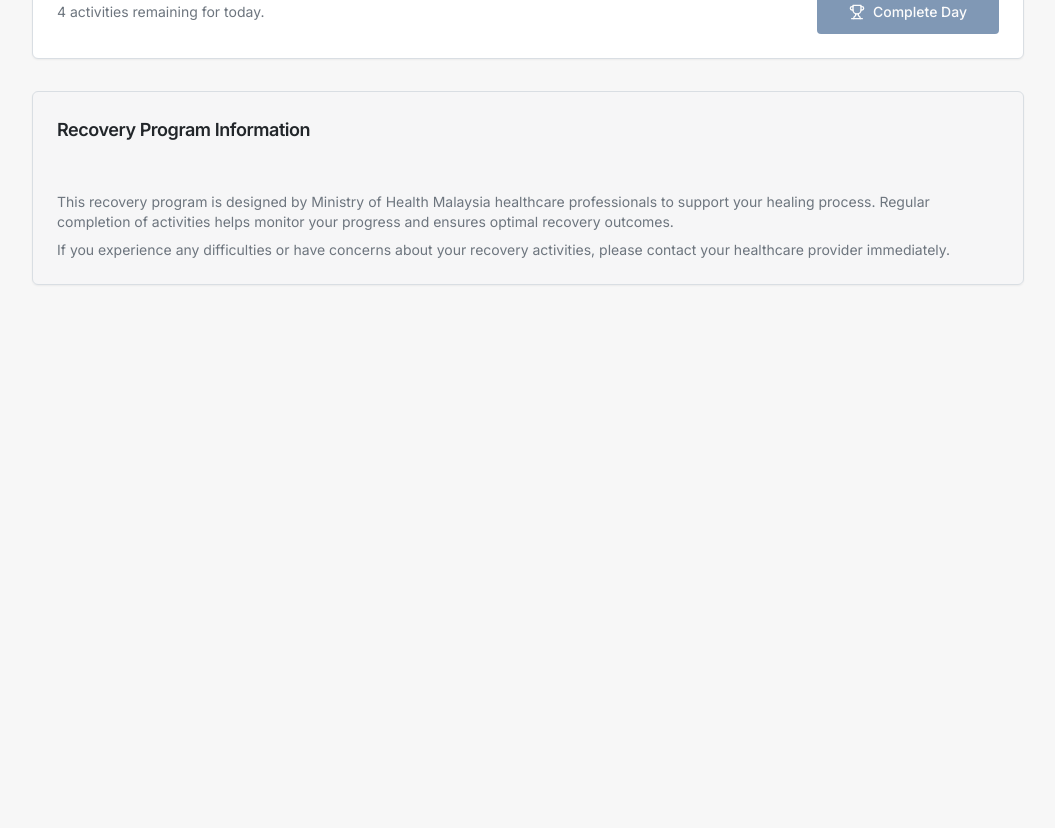
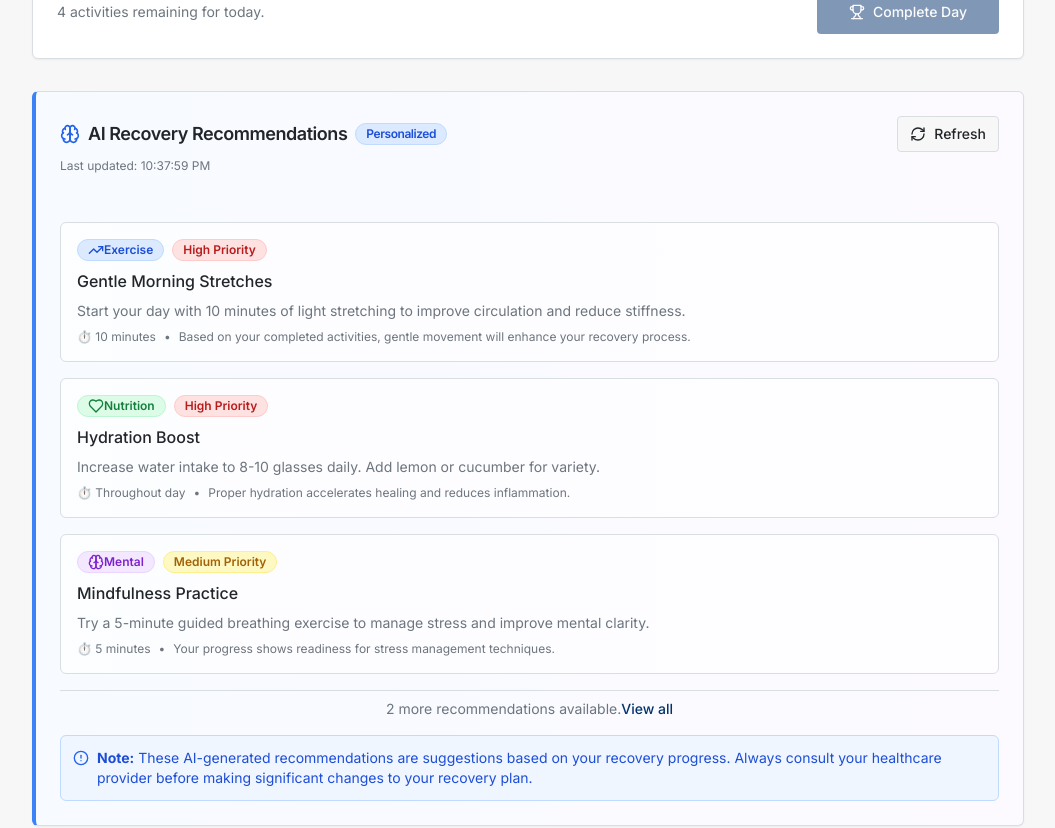
Before and after one commit to teh0401/sentihealth, a React (Vite) app: page /recovery in a window 1280 px wide. Shown: the part 1020-1848 px from the top of the page, without its empty margins (112-1167 px from the left). Before the commit the page ends 1401 px from the top, so only its background shows below. Built offline with nearby package versions, Linux system fonts and the light colour scheme.

Commit message:
Add AI recommendation to recovery page
The AI added a new section for AI recommendations before the "Recovery Program Information" on the recovery page. This change was made to `src/pages/Recovery.tsx`.
-edited src/pages/Recovery.tsx

```diff
--- /dev/null
+++ b/src/components/recovery/AIRecoveryRecommendations.tsx
@@ -0,0 +1,222 @@
+import React, { useState, useEffect } from 'react';
+import { Card, CardContent, CardHeader, CardTitle } from '@/components/ui/card';
+import { Button } from '@/components/ui/button';
+import { Badge } from '@/components/ui/badge';
+import { Brain, Lightbulb, RefreshCw, Sparkles, TrendingUp, Heart, AlertCircle } from 'lucide-react';
+import { toast } from '@/hooks/use-toast';
+
+interface Recommendation {
+  id: string;
+  type: 'exercise' | 'nutrition' | 'mental' | 'sleep' | 'social';
+  title: string;
+  description: string;
+  priority: 'high' | 'medium' | 'low';
+  timeEstimate: string;
+  reason: string;
+}
+
+const AIRecoveryRecommendations = () => {
+  const [recommendations, setRecommendations] = useState<Recommendation[]>([]);
+  const [loading, setLoading] = useState(false);
+  const [lastGenerated, setLastGenerated] = useState<Date | null>(null);
+
+  // Mock AI recommendations based on user progress
+  const generateRecommendations = async () => {
+    setLoading(true);
+
+    // Simulate AI processing delay
+    await new Promise(resolve => setTimeout(resolve, 2000));
+
+    const mockRecommendations: Recommendation[] = [
+      {
+        id: '1',
+        type: 'exercise',
+        title: 'Gentle Morning Stretches',
+        description: 'Start your day with 10 minutes of light stretching to improve circulation and reduce stiffness.',
+        priority: 'high',
+        timeEstimate: '10 minutes',
+        reason: 'Based on your completed activities, gentle movement will enhance your recovery process.'
+      },
+      {
+        id: '2',
+        type: 'nutrition',
+        title: 'Hydration Boost',
+        description: 'Increase water intake to 8-10 glasses daily. Add lemon or cucumber for variety.',
+        priority: 'high',
+        timeEstimate: 'Throughout day',
+        reason: 'Proper hydration accelerates healing and reduces inflammation.'
+      },
+      {
+        id: '3',
+        type: 'mental',
+        title: 'Mindfulness Practice',
+        description: 'Try a 5-minute guided breathing exercise to manage stress and improve mental clarity.',
+        priority: 'medium',
+        timeEstimate: '5 minutes',
+        reason: 'Your progress shows readiness for stress management techniques.'
+      },
+      {
+        id: '4',
+        type: 'sleep',
+        title: 'Sleep Schedule Optimization',
+        description: 'Maintain consistent bedtime and wake-up times to improve recovery quality.',
+        priority: 'medium',
+        timeEstimate: 'Ongoing',
+        reason: 'Quality sleep is crucial for tissue repair and mental health recovery.'
+      },
+      {
+        id: '5',
+        type: 'social',
+        title: 'Connect with Support Network',
+        description: 'Reach out to family or friends for a brief, positive conversation.',
+        priority: 'low',
+        timeEstimate: '15-30 minutes',
+        reason: 'Social connection supports emotional well-being during recovery.'
+      }
+    ];
+
+    setRecommendations(mockRecommendations);
+    setLastGenerated(new Date());
+    setLoading(false);
+
+    toast({
+      title: 'AI Recommendations Updated',
+      description: 'Personalized suggestions generated based on your recovery progress.',
+    });
+  };
+
+  // Auto-generate recommendations on component mount
+  useEffect(() => {
+    generateRecommendations();
+  }, []);
+
+  const getTypeIcon = (type: Recommendation['type']) => {
+    switch (type) {
+      case 'exercise': return <TrendingUp className="h-4 w-4" />;
+      case 'nutrition': return <Heart className="h-4 w-4" />;
+      case 'mental': return <Brain className="h-4 w-4" />;
+      case 'sleep': return <Sparkles className="h-4 w-4" />;
+      case 'social': return <Heart className="h-4 w-4" />;
+      default: return <Lightbulb className="h-4 w-4" />;
+    }
+  };
+
+  const getTypeColor = (type: Recommendation['type']) => {
+    switch (type) {
+      case 'exercise': return 'bg-blue-100 text-blue-700 border-blue-200';
+      case 'nutrition': return 'bg-green-100 text-green-700 border-green-200';
+      case 'mental': return 'bg-purple-100 text-purple-700 border-purple-200';
+      case 'sleep': return 'bg-indigo-100 text-indigo-700 border-indigo-200';
+      case 'social': return 'bg-pink-100 text-pink-700 border-pink-200';
+      default: return 'bg-gray-100 text-gray-700 border-gray-200';
+    }
+  };
+
+  const getPriorityColor = (priority: Recommendation['priority']) => {
+    switch (priority) {
+      case 'high': return 'bg-red-100 text-red-700 border-red-200';
+      case 'medium': return 'bg-yellow-100 text-yellow-700 border-yellow-200';
+      case 'low': return 'bg-green-100 text-green-700 border-green-200';
+      default: return 'bg-gray-100 text-gray-700 border-gray-200';
+    }
+  };
+
+  return (
+    <Card className="border-l-4 border-l-blue-500 bg-gradient-to-r from-blue-50/50 to-purple-50/50">
+      <CardHeader className="p-4 sm:p-6">
+        <div className="flex flex-col sm:flex-row sm:items-center sm:justify-between gap-3">
+          <div className="flex items-center gap-2">
+            <Brain className="h-5 w-5 text-blue-600" />
+            <CardTitle className="text-base sm:text-lg flex items-center gap-2">
+              AI Recovery Recommendations
+              <Badge variant="outline" className="bg-blue-100 text-blue-700 border-blue-200 text-xs">
+                Personalized
+              </Badge>
+            </CardTitle>
+          </div>
+          <Button
+            onClick={generateRecommendations}
+            disabled={loading}
+            variant="outline"
+            size="sm"
+            className="gap-2 w-full sm:w-auto"
+          >
+            <RefreshCw className={`h-4 w-4 ${loading ? 'animate-spin' : ''}`} />
+            {loading ? 'Generating...' : 'Refresh'}
+          </Button>
+        </div>
+        {lastGenerated && (
+          <p className="text-xs text-muted-foreground">
+            Last updated: {lastGenerated.toLocaleTimeString()}
+          </p>
+        )}
+      </CardHeader>
+      <CardContent className="p-4 sm:p-6 pt-0">
+        {loading ? (
+          <div className="space-y-3">
+            {[1, 2, 3].map((i) => (
+              <div key={i} className="animate-pulse">
+                <div className="h-20 bg-gray-200 rounded-lg"></div>
+              </div>
+            ))}
+          </div>
+        ) : (
+          <div className="space-y-3 sm:space-y-4">
+            {recommendations.slice(0, 3).map((rec) => (
+              <div
+                key={rec.id}
+                className="border rounded-lg p-3 sm:p-4 bg-white/70 hover:bg-white/90 transition-colors"
+              >
+                <div className="flex flex-col sm:flex-row sm:items-start sm:justify-between gap-2 sm:gap-4">
+                  <div className="flex-1 space-y-2">
+                    <div className="flex items-center gap-2">
+                      <Badge variant="outline" className={getTypeColor(rec.type)}>
+                        {getTypeIcon(rec.type)}
+                        {rec.type.charAt(0).toUpperCase() + rec.type.slice(1)}
+                      </Badge>
+                      <Badge variant="outline" className={getPriorityColor(rec.priority)}>
+                        {rec.priority.charAt(0).toUpperCase() + rec.priority.slice(1)} Priority
+                      </Badge>
+                    </div>
+                    <h4 className="font-medium text-foreground">{rec.title}</h4>
+                    <p className="text-xs sm:text-sm text-muted-foreground">
+                      {rec.description}
+                    </p>
+                    <div className="flex items-center gap-2 text-xs text-muted-foreground">
+                      <span>⏱️ {rec.timeEstimate}</span>
+                      <span>•</span>
+                      <span>{rec.reason}</span>
+                    </div>
+                  </div>
+                </div>
+              </div>
+            ))}
+
+            {recommendations.length > 3 && (
+              <div className="pt-2 border-t">
+                <p className="text-xs sm:text-sm text-muted-foreground text-center">
+                  {recommendations.length - 3} more recommendations available.
+                  <Button variant="link" className="p-0 h-auto text-xs sm:text-sm">
+                    View all
+                  </Button>
+                </p>
+              </div>
+            )}
+
+            <div className="mt-4 p-3 bg-blue-50 border border-blue-200 rounded-lg">
+              <div className="flex items-start gap-2">
+                <AlertCircle className="h-4 w-4 text-blue-600 mt-0.5 flex-shrink-0" />
+                <div className="text-xs sm:text-sm text-blue-700">
+                  <strong>Note:</strong> These AI-generated recommendations are suggestions based on your recovery progress.
+                  Always consult your healthcare provider before making significant changes to your recovery plan.
+                </div>
+              </div>
+            </div>
+          </div>
+        )}
+      </CardContent>
+    </Card>
+  );
+};
+
+export default AIRecoveryRecommendations;
--- a/src/pages/Recovery.tsx
+++ b/src/pages/Recovery.tsx
@@ -3,6 +3,7 @@ import { Card, CardContent, CardDescription, CardHeader, CardTitle } from "@/com
 import { Button } from "@/components/ui/button";
 import { Badge } from "@/components/ui/badge";
 import { HeartPulse, CheckCircle, Trophy, Clock, Calendar } from "lucide-react";
+import AIRecoveryRecommendations from "@/components/recovery/AIRecoveryRecommendations";
 
 interface Task { id: string; title: string; done: boolean; type: 'medication' | 'exercise' | 'wellness'; }
 
@@ -204,6 +205,9 @@ const Recovery = () => {
         </CardContent>
       </Card>
 
+      {/* AI Recommendations */}
+      <AIRecoveryRecommendations />
+
       {/* Information Section */}
       <Card className="bg-muted/30">
         <CardHeader className="p-4 sm:p-6">
```
